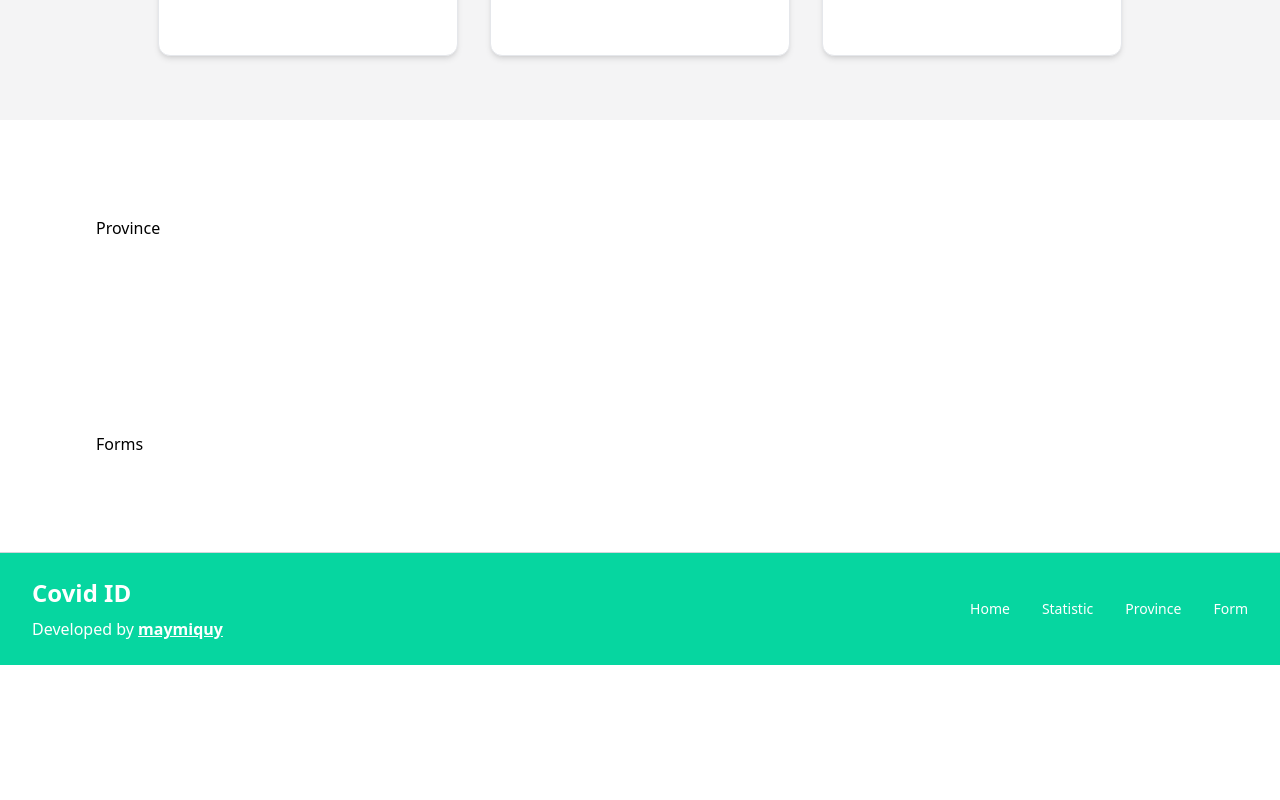
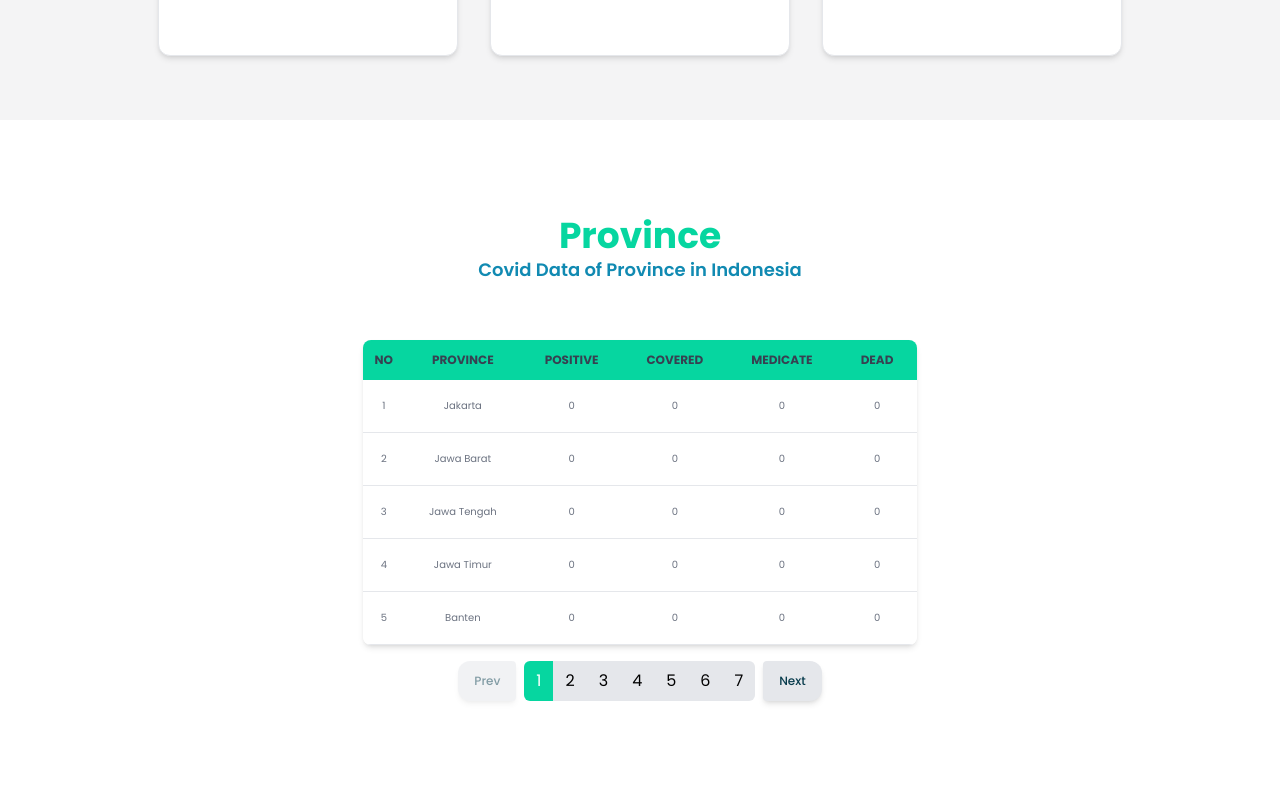
Before and after one commit to maymiquy/uas-covid-app, a React (Vite) app: page / in a window 1280 px wide. Shown: the part 960-1760 px from the top of the page. Before the commit the page ends 1625 px from the top, so only its background shows below. Built offline with nearby package versions, Linux system fonts and the light colour scheme.

Commit message:
feat: add province section & pagination

```diff
--- a/index.html
+++ b/index.html
@@ -5,11 +5,16 @@
   <meta charset="UTF-8" />
   <link rel="icon" type="image/svg+xml" href="/vite.svg" />
   <meta name="viewport" content="width=device-width, initial-scale=1.0" />
+  <link rel="preconnect" href="https://fonts.googleapis.com">
+  <link rel="preconnect" href="https://fonts.gstatic.com" crossorigin>
+  <link
+    href="https://fonts.googleapis.com/css2?family=Poppins:ital,wght@0,100;0,200;0,300;0,400;0,500;0,600;0,700;0,800;0,900;1,100;1,200;1,300;1,400;1,500;1,600;1,700;1,800;1,900&display=swap"
+    rel="stylesheet">
   <title>Covid App</title>
 </head>
 
-<body className="font-display">
-  <div id="root"></div>
+<body class="font-display m-0 p-0">
+  <div id="root" class="m-0 p-0"></div>
   <script type="module" src="/src/main.jsx"></script>
 </body>
 
--- a/src/components/partials/Province/Province.jsx
+++ b/src/components/partials/Province/Province.jsx
@@ -1,9 +1,51 @@
 import React from "react";
+import Table from "../../ui/Table";
+import data from "../../../utils/constants/provinces";
+import Pagination from "../../ui/Paginantion";
 
 const Province = () => {
+ const [currentPage, setCurrentPage] = React.useState(1);
+ const [itemsPerPage] = React.useState(5);
+
+ const indexOfLastItem = currentPage * itemsPerPage;
+ const indexOfFirstItem = indexOfLastItem - itemsPerPage;
+ const currentItems = data.provinces.slice(indexOfFirstItem, indexOfLastItem);
+
+ const handlePageChange = (pageNumber) => {
+  setCurrentPage(pageNumber);
+ };
+
  return (
-  <section id="province" className="bg-white w-full p-20 md:p-24">
-   <div>Province</div>
+  <section id="province" className="bg-white w-full flex flex-col p-12 md:p-24">
+   <div className="text-center">
+    <h2 className="text-4xl font-bold text-primary">Province</h2>
+    <p className="text-secondary text-lg font-semibold">
+     Covid Data of Province in Indonesia
+    </p>
+   </div>
+
+   <div className="w-full flex flex-col gap-4 items-center mt-14 md:justify-center">
+    <Table.Root>
+     <Table.Head />
+     {currentItems.map((item, index) => (
+      <Table.Body
+       key={index}
+       iteration={index + 1}
+       province={item.kota}
+       positive={item.kasus}
+       recovered={item.sembuh}
+       medicate={item.dirawat}
+       dead={item.meninggal}
+      />
+     ))}
+    </Table.Root>
+   </div>
+   <Pagination
+    currentPage={currentPage}
+    totalItems={data.provinces.length}
+    itemsPerPage={itemsPerPage}
+    onPageChange={handlePageChange}
+   />
   </section>
  );
 };
--- a/src/components/ui/Button.jsx
+++ b/src/components/ui/Button.jsx
@@ -1,12 +1,21 @@
-const Button = (props) => {
- const { title, className } = props;
+const Button = ({ title, variant = "primary", className = "", ...rest }) => {
+ const variants = {
+  primary:
+   "bg-primary hover:bg-primary-700 shadow-md text-white font-bold py-2 px-4 rounded",
+  secondary:
+   "bg-secondary hover:bg-secondary-700 shadow-md text-white font-bold py-2 px-4 rounded",
+  tertiary:
+   "bg-tertiary hover:bg-tertiary-700 shadow-md text-white font-bold py-2 px-4 rounded",
+  danger:
+   "bg-danger hover:bg-danger-700 shadow-md text-white font-bold py-2 px-4 rounded",
+  paginate:
+   "bg-gray-200 hover:bg-gray-300 shadow-md text-accent hover:text-white py-2 px-4 rounded",
+ };
+
+ const variantStyle = variants[variant] || variants.primary;
 
  return (
-  <button
-   className={`
-  bg-primary hover:bg-primary hover:opacity-90 shadow-lg truncate text-white font-bold py-2 px-4 rounded ${className}
-  `}
-  >
+  <button className={`${variantStyle} ${className}`} {...rest}>
    {title}
   </button>
  );
--- /dev/null
+++ b/src/components/ui/Paginantion.jsx
@@ -0,0 +1,60 @@
+import React from "react";
+import Button from "./Button";
+
+const Pagination = (props) => {
+ const { currentPage, totalItems, itemsPerPage, onPageChange } = props;
+ const totalPages = Math.ceil(totalItems / itemsPerPage);
+
+ const renderPageNumbers = () => {
+  const pageNumbers = [];
+  for (let i = 1; i <= totalPages; i++) {
+   pageNumbers.push(
+    <li
+     key={i}
+     className={`px-3 py-2 ${
+      currentPage === i
+       ? "bg-primary text-white"
+       : "bg-gray-200 hover:bg-gray-300"
+     }
+        ${i === 1 ? "rounded-s-md" : ""}
+        ${i === totalPages ? "rounded-e-md" : ""}
+     `}
+     onClick={() => onPageChange(i)}
+    >
+     {i}
+    </li>,
+   );
+  }
+  return pageNumbers;
+ };
+
+ return (
+  <div className="mt-4 flex justify-center">
+   <Button
+    variant="paginate"
+    className={`mr-2 text-xs font-medium rounded-s-xl ${
+     currentPage === 1
+      ? "opacity-50 cursor-not-allowed hover:bg-danger"
+      : "hover:bg-gray-300"
+    }`}
+    title="Prev"
+    onClick={currentPage === 1 ? () => {} : () => onPageChange(currentPage - 1)}
+    disabled={currentPage === 1}
+   />
+   <ul className="flex">{renderPageNumbers()}</ul>
+   <Button
+    variant="paginate"
+    className={`ml-2 text-xs font-medium rounded-e-xl ${
+     currentPage === totalPages
+      ? "opacity-50 cursor-not-allowed hover:bg-danger"
+      : "hover:bg-gray-300"
+    }`}
+    title="Next"
+    onClick={currentPage === 0 ? () => {} : () => onPageChange(currentPage + 1)}
+    disabled={currentPage === totalPages}
+   />
+  </div>
+ );
+};
+
+export default Pagination;
--- a/src/components/ui/Table.jsx
+++ b/src/components/ui/Table.jsx
@@ -2,10 +2,10 @@ const Table = (props) => {
  const { children } = props;
 
  return (
-  <div class="overflow-x-auto relative shadow-md sm:rounded-lg">
-   <div class="overflow-x-auto relative shadow-md sm:rounded-lg">
-    <table class="w-full text-sm text-left text-gray-500">{children}</table>
-   </div>
+  <div className="overflow-x-auto relative shadow-md rounded-[4px] md:rounded-lg">
+   <table className="w-full text-xs md:text-sm text-center text-gray-500 table-fixed md:table-auto">
+    {children}
+   </table>
   </div>
  );
 };
@@ -14,25 +14,25 @@ const Head = (props) => {
  const {} = props;
 
  return (
-  <thead class="text-xs text-center text-gray-700 uppercase bg-primary">
+  <thead className="text-[10px] md:text-xs text-center text-gray-700 uppercase bg-primary">
    <tr>
-    <th scope="col" class="py-3 px-6">
+    <th scope="col" className="p-1 md:p-3">
      No
     </th>
-    <th scope="col" class="py-3 px-6">
-     Provinsi
+    <th scope="col" className="py-1 px-3 md:py-3 md:px-6">
+     Province
     </th>
-    <th scope="col" class="py-3 px-6">
-     Positif
+    <th scope="col" className="py-1 px-3 md:py-3 md:px-6">
+     Positive
     </th>
-    <th scope="col" class="py-3 px-6">
-     Sembuh
+    <th scope="col" className="py-1 px-3 md:py-3 md:px-6">
+     Covered
     </th>
-    <th scope="col" class="py-3 px-6">
-     Dirawat
+    <th scope="col" className="py-1 px-3 md:py-3 md:px-6">
+     Medicate
     </th>
-    <th scope="col" class="py-3 px-6">
-     Meninggal
+    <th scope="col" className="py-1 px-3 md:py-3 md:px-6">
+     Dead
     </th>
    </tr>
   </thead>
@@ -43,14 +43,14 @@ const Body = (props) => {
  const { iteration, province, positive, recovered, medicate, dead } = props;
 
  return (
-  <tbody className="text-center truncate">
-   <tr class="bg-white border-b">
-    <td class="py-4 px-6">{iteration}</td>
-    <td class="py-4 px-6">{province}</td>
-    <td class="py-4 px-6">{positive}</td>
-    <td class="py-4 px-6">{recovered}</td>
-    <td class="py-4 px-6">{medicate}</td>
-    <td class="py-4 px-6">{dead}</td>
+  <tbody className="text-[10px] text-center">
+   <tr className="bg-white border-b">
+    <td className="p-1 md:p-3">{iteration}</td>
+    <td className="py-1 px-3 md:py-4 md:px-6">{province}</td>
+    <td className="py-1 px-3 md:py-4 md:px-6">{positive}</td>
+    <td className="py-1 px-3 md:py-4 md:px-6">{recovered}</td>
+    <td className="py-1 px-3 md:py-4 md:px-6">{medicate}</td>
+    <td className="py-1 px-3 md:py-4 md:px-6">{dead}</td>
    </tr>
   </tbody>
  );
--- a/src/layouts/HomeLayout.jsx
+++ b/src/layouts/HomeLayout.jsx
@@ -7,11 +7,9 @@ const HomeLayout = (props) => {
 
  return (
   <>
-   <div className="flex flex-col">
-    <Navbar />
-    <main className="w-full relative">{children}</main>
-    <Footer />
-   </div>
+   <Navbar />
+   <main className="w-full">{children}</main>
+   <Footer />
   </>
  );
 };
```
